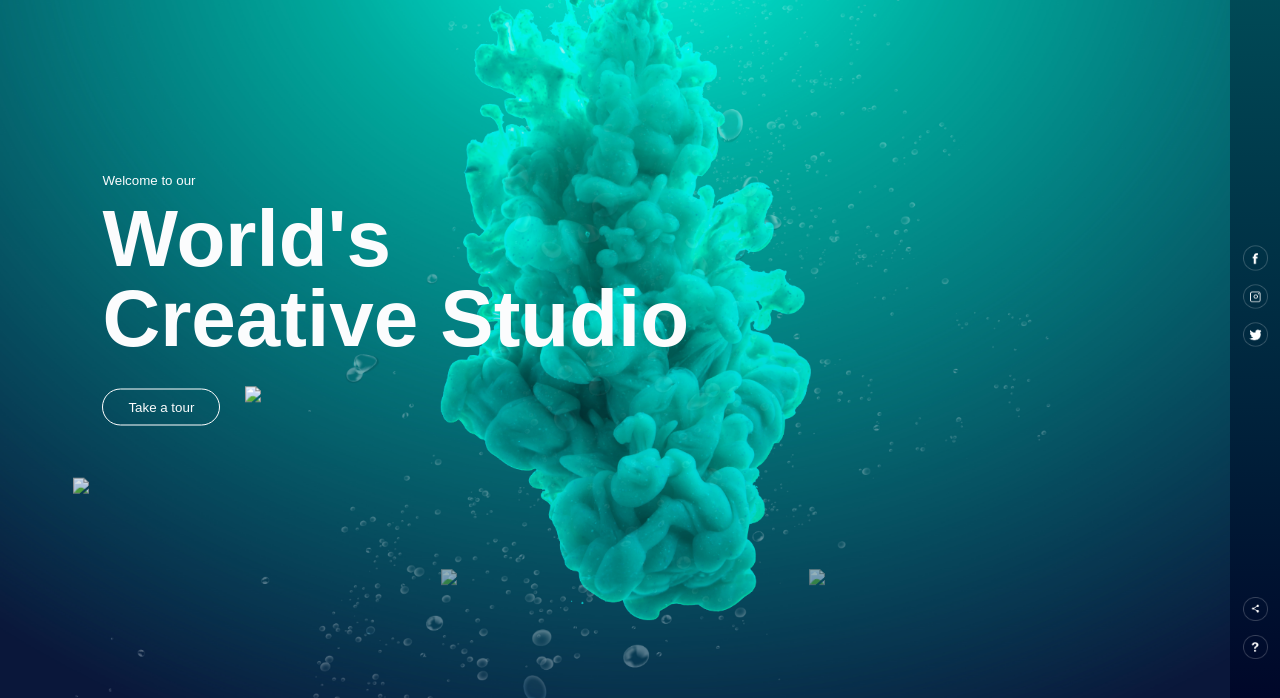
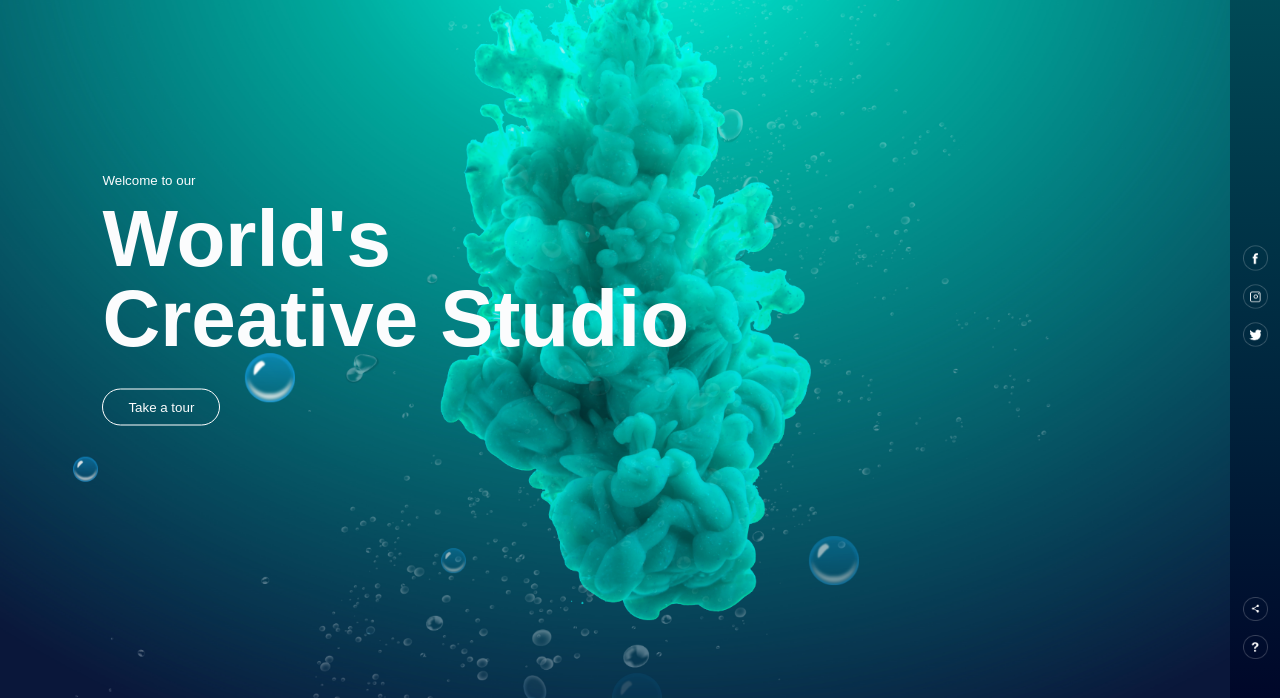
Before and after one commit to FallenStarrr/Bubble, a plain HTML site: page index.html in a window 1280 px wide. Shown: the part 102-800 px from the top of the page. Drawn offline with Linux system fonts and the light colour scheme.

Commit message:
Update index.html

```diff
--- a/index.html
+++ b/index.html
@@ -33,13 +33,13 @@
     </div>
 
     <div class="bubbles">
-      <img src="images/bubble.png">
-      <img src="images/bubble.png">
-      <img src="images/bubble.png">
-      <img src="images/bubble.png">
-      <img src="images/bubble.png">
-      <img src="images/bubble.png">
-      <img src="images/bubble.png">
+      <img src="bubble/images/bubble.png">
+      <img src="bubble/images/bubble.png">
+      <img src="bubble/images/bubble.png">
+      <img src="bubble/images/bubble.png">
+      <img src="bubble/images/bubble.png">
+      <img src="bubble/images/bubble.png">
+      <img src="bubble/images/bubble.png">
     </div>
   </div>
 
```
